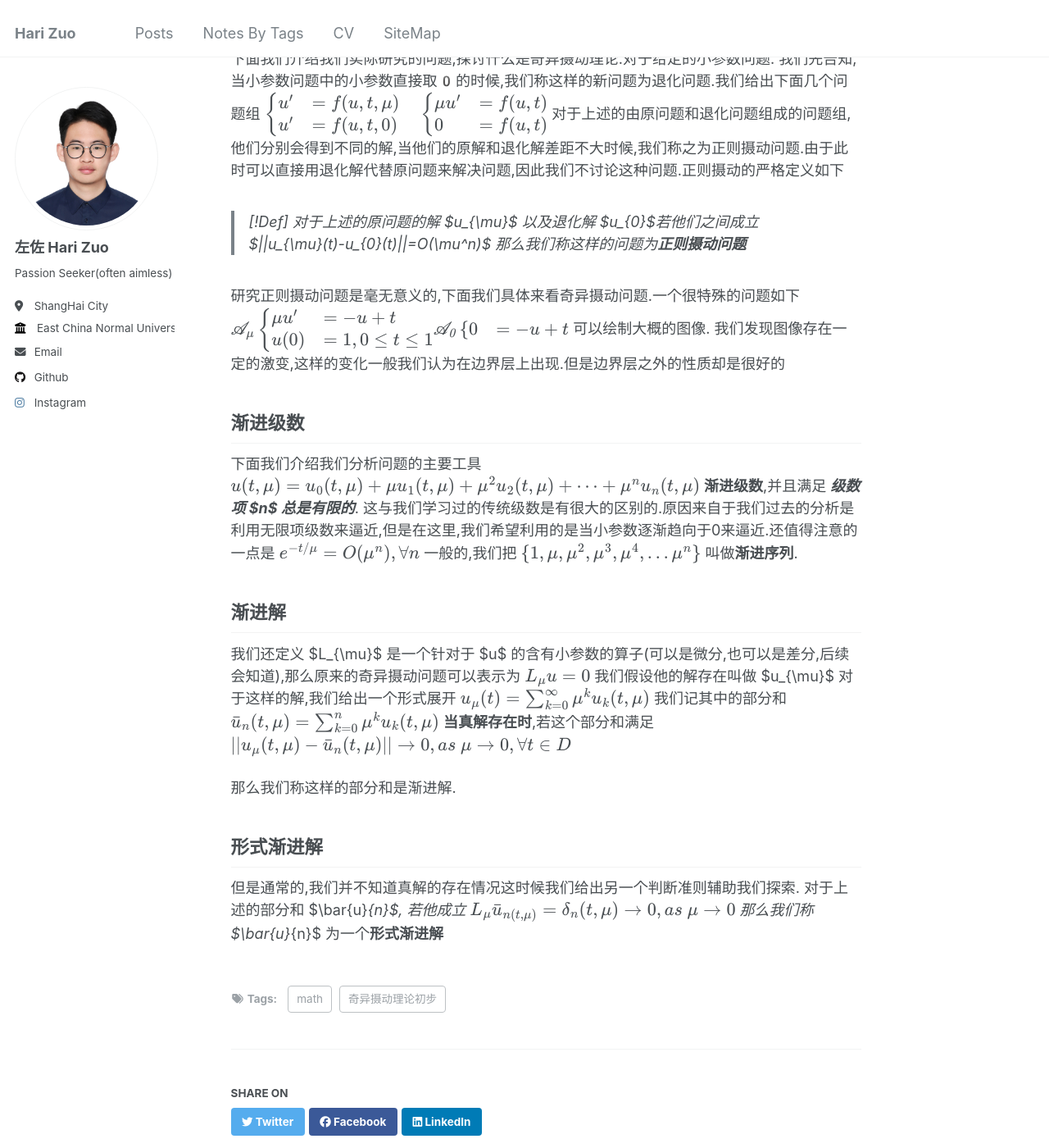
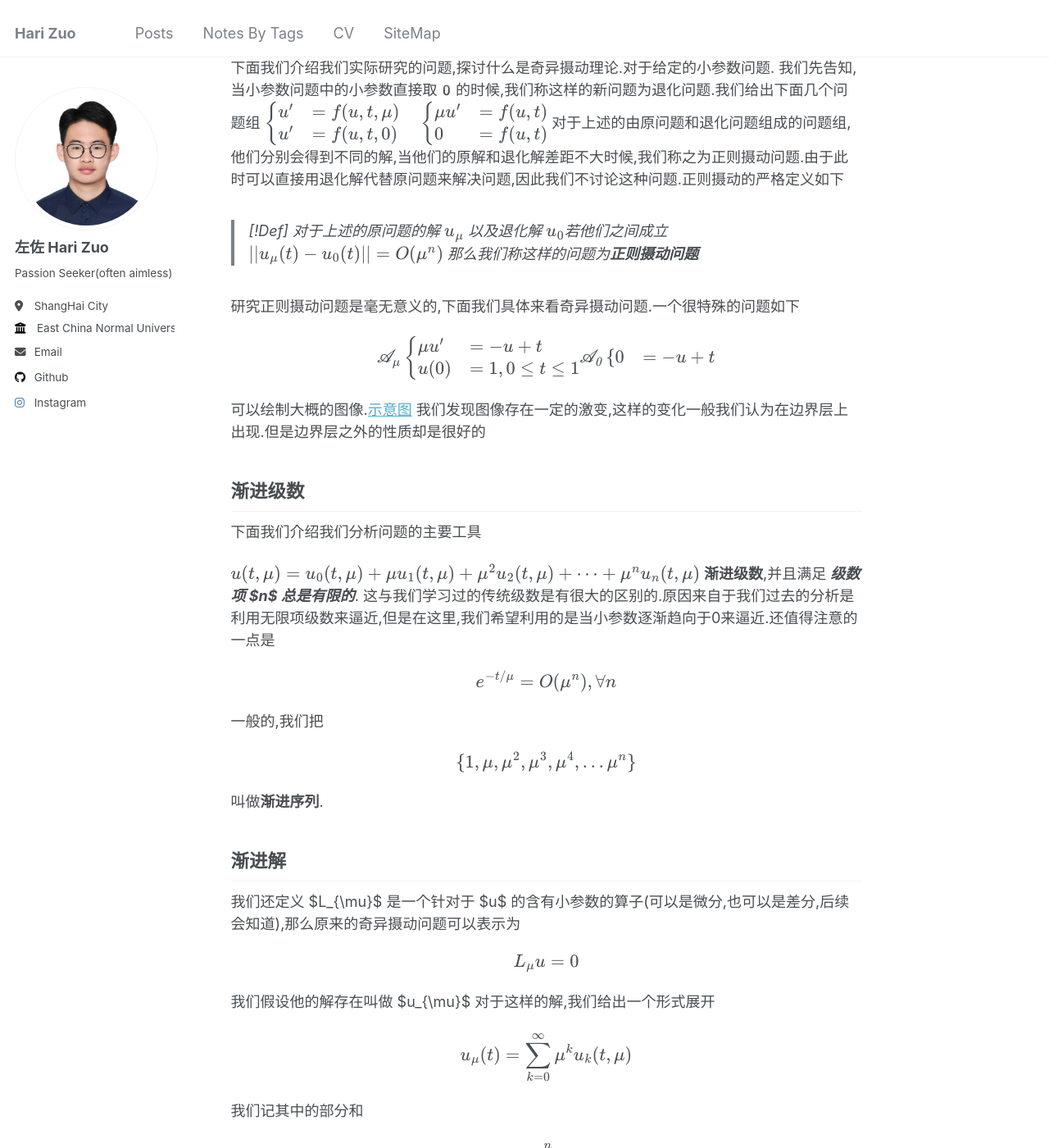
Before and after one commit to HariLogicSeldon/HariLogicSeldon.github.io, a Jekyll site: the page built from _posts/2024-09-25-blog-post-1.md, in a window 1280 px wide and 1400 px high, scrolled down 1323 px. Shown: the whole window at 82% size. Built offline with Jekyll 4.4.1, drawn with Linux system fonts in a browser that asks for light colours; some of the changed text lies outside the part shown.

Commit message:
posts jax syntax fix

```diff
--- a/_posts/2024-09-25-blog-post-1.md
+++ b/_posts/2024-09-25-blog-post-1.md
@@ -10,8 +10,8 @@ tags:
 奇异摄动理论实际上一种基于小参数的研究微分方程的方法.其核心是简化复杂的计算,寻求精度足够高的近似解,进一步应用到实际的问题上去.所以其中会参考许多动力系统的技术,更加特别的来看,这是一种含有小参数的动力系统的研究
 # 1.1小参数问题的产生
 ## 1.1.1小参数
-我们首先来看什么是小参数问题,如下我们认为 $\mu$ 是我们所研究的小参数,他满足
-- $0<\mu << 1$
+我们首先来看什么是小参数问题,如下我们认为 $$\mu$$ 是我们所研究的小参数,他满足
+- $$0<\mu << 1$$
 - 一旦选定就不再改变
 下面是几种常见的小参数问题
 
@@ -72,9 +72,10 @@ u'  & = f(u,t,0)
 $$
 对于上述的由原问题和退化问题组成的问题组,他们分别会得到不同的解,当他们的原解和退化解差距不大时候,我们称之为正则摄动问题.由于此时可以直接用退化解代替原问题来解决问题,因此我们不讨论这种问题.正则摄动的严格定义如下
 > [!Def]
-> 对于上述的原问题的解 $u_{\mu}$ 以及退化解 $u_{0}$若他们之间成立 $||u_{\mu}(t)-u_{0}(t)||=O(\mu^n)$ 那么我们称这样的问题为***正则摄动问题***
+> 对于上述的原问题的解 $$u_{\mu}$$ 以及退化解 $$u_{0}$$若他们之间成立 $$||u_{\mu}(t)-u_{0}(t)||=O(\mu^n)$$ 那么我们称这样的问题为***正则摄动问题***
 
 研究正则摄动问题是毫无意义的,下面我们具体来看奇异摄动问题.一个很特殊的问题如下
+
 $$
 \mathscr{A_{\mu}}
 \begin{cases}
@@ -86,36 +87,49 @@ u(0)  & = 1,0 \leq t\leq1
 0  & = -u+t \\
 \end{cases}
 $$
-可以绘制大概的图像.
+
+可以绘制大概的图像.[示意图](https://harilogicseldon.github.io_posts/Singular-1-1.html)
 我们发现图像存在一定的激变,这样的变化一般我们认为在边界层上出现.但是边界层之外的性质却是很好的
 ## 渐进级数
 下面我们介绍我们分析问题的主要工具
+
 $$
 u(t,\mu) = u_{0}(t,\mu)+\mu u_{1}(t,\mu)+\mu^2u_{2}(t,\mu)+\dots+\mu^n
 u_{n}(t,\mu)$$
 **渐进级数**,并且满足 ***级数项 $n$ 总是有限的***. 这与我们学习过的传统级数是有很大的区别的.原因来自于我们过去的分析是利用无限项级数来逼近,但是在这里,我们希望利用的是当小参数逐渐趋向于0来逼近.还值得注意的一点是
+
 $$
 e^{-t/\mu}=O(\mu^n) , \forall n
 $$
+
 一般的,我们把
+
 $$
 \{1,\mu,\mu^2,\mu^3,\mu^4,\dots \mu^n\}
 $$
+
 叫做**渐进序列**.
 ## 渐进解
 我们还定义 $L_{\mu}$ 是一个针对于 $u$ 的含有小参数的算子(可以是微分,也可以是差分,后续会知道),那么原来的奇异摄动问题可以表示为
+
 $$
 L_{\mu}u = 0
 $$
+
 我们假设他的解存在叫做 $u_{\mu}$ 对于这样的解,我们给出一个形式展开
+
 $$
 u_{\mu}(t) = \sum_{k=0}^\infty \mu^ku_{k}(t,\mu)
 $$
+
 我们记其中的部分和
+
 $$
 \bar{u}_{n}(t,\mu) = \sum_{k=0}^n\mu^ku_{k}(t,\mu)
 $$
+
 **当真解存在时**,若这个部分和满足
+
 $$
 ||u_{\mu}(t,\mu) - \bar{u}_{n}(t,\mu)||\rightarrow 0, as\ \mu \rightarrow 0, \forall t \in D
 $$
@@ -124,8 +138,10 @@ $$
 
 ## 形式渐进解
 但是通常的,我们并不知道真解的存在情况这时候我们给出另一个判断准则辅助我们探索.
-对于上述的部分和 $\bar{u}_{n}$, 若他成立
+对于上述的部分和 $$\bar{u}_{n}$$, 若他成立
+
 $$
 L_{\mu}\bar{u}_{n(t,\mu)} = \delta _{n}(t,\mu) \rightarrow0,as \ \mu \rightarrow0
 $$
-那么我们称 $\bar{u}_{n}$ 为一个**形式渐进解**
+
+那么我们称 $$\bar{u}_{n}$$ 为一个**形式渐进解**
```
Also changed, not shown: _posts/Singular-1-1.html (renamed from _posts/Singular 1-1.html).
